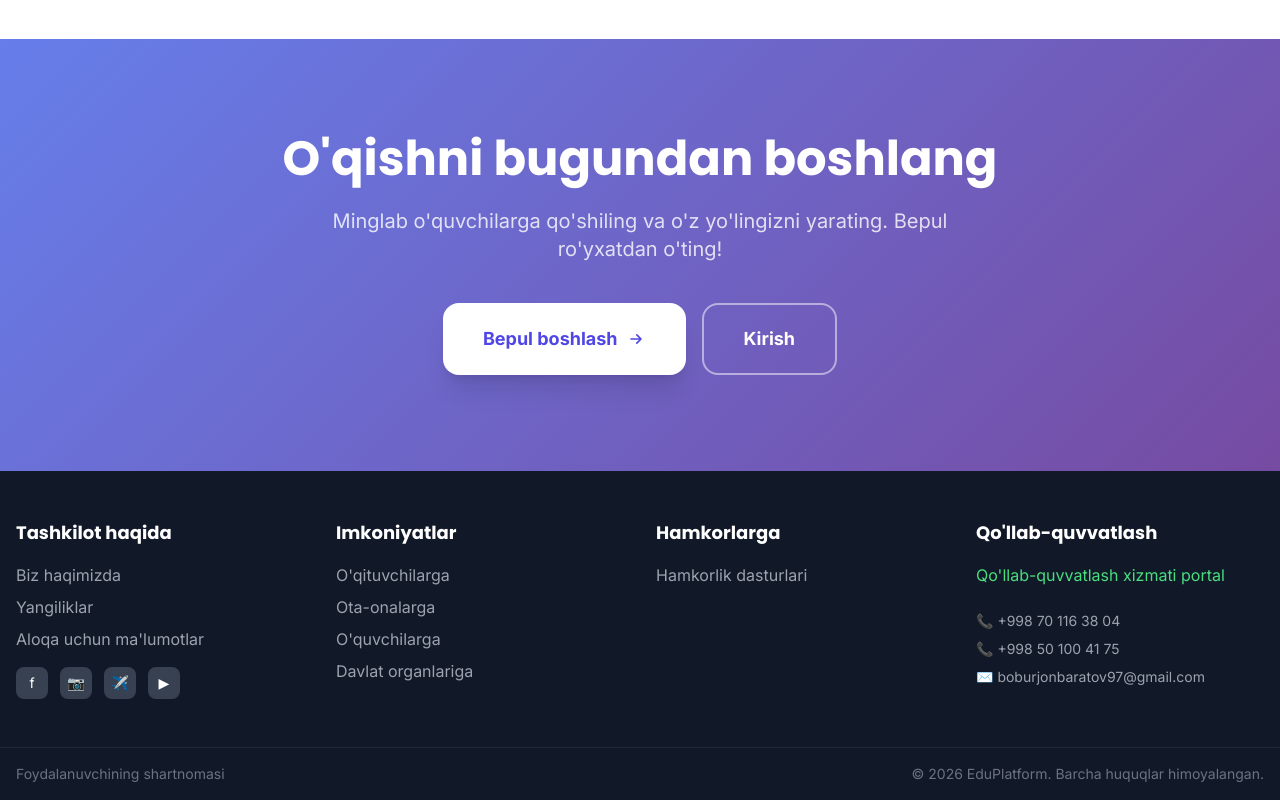
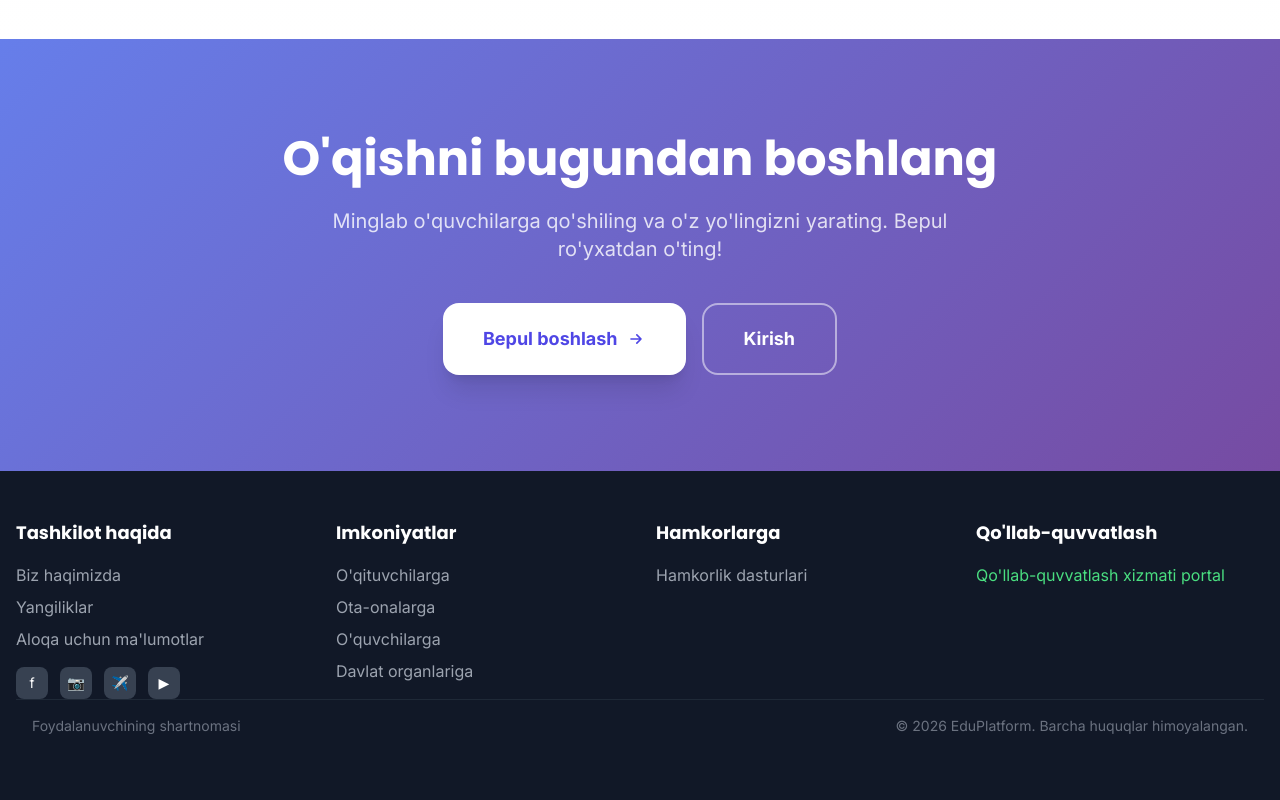
Before and after one commit to shoxan2050/edu, a website: page public/index.html in a window 1280 px wide. Shown: the part 3401-4201 px from the top of the page. Drawn offline with nearby package versions, Linux system fonts and the light colour scheme; no server answers.

Commit message:
🚀 Force reset - clean upload

```diff
--- a/public/index.html
+++ b/public/index.html
@@ -684,10 +684,7 @@
                                 portal</a></li>
                     </ul>
                     <div class="mt-6 space-y-2 text-gray-400">
-                        <p class="text-sm">📞 +998 70 116 38 04</p>
-                        <p class="text-sm">📞 +998 50 100 41 75</p>
-                        <p class="text-sm">✉️ boburjonbaratov97@gmail.com</p>
-                    </div>
+                        <p class="text-sm" </div>
                     </div>
                 </div>
             </div>
```
Lines whose indentation alone changed are shown as unchanged.
